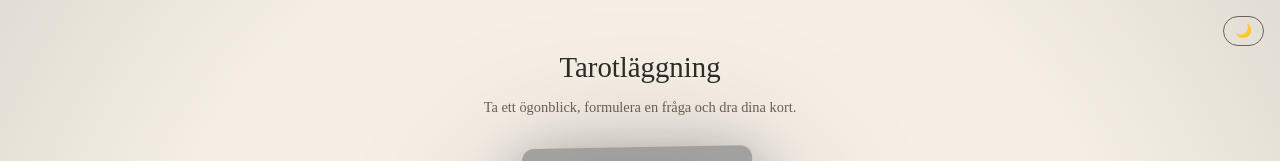
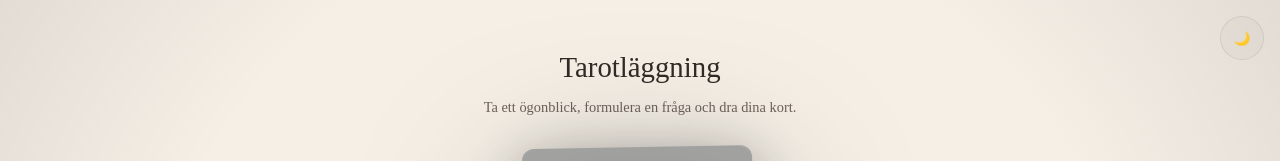
Before and after one commit to Hilden202/tarot-app, a SvelteKit app: page / in a window 1280 px wide. Shown: the top 161 px of the page. Built offline with nearby package versions, Linux system fonts and the light colour scheme; grey boxes are pictures that could not be loaded.

Commit message:
Refactor theme system and fix toggle reactivity (Svelte 5 runes)

```diff
--- /dev/null
+++ b/src/app.css
@@ -0,0 +1,59 @@
+/* 🌿 CLEAN */
+body[data-theme='clean'] {
+  --bg-color: #f5efe6;
+  --text-color: #2f2a25;
+  --muted-color: #6b6258;
+  --surface-color: #ffffff;
+  --card-border: rgba(0, 0, 0, 0.08);
+
+  --accent-light: #4f7570;
+  --accent-dark: #2f4b48;
+  --accent-text: #f5efe6;
+
+  background: var(--bg-color);
+  color: var(--text-color);
+}
+
+/* 🔥 SOUL */
+body[data-theme='soul'] {
+  --bg-color: #121a1b;
+  --text-color: #e8e2d8;
+  --muted-color: #b7ada1;
+  --surface-color: rgba(255, 255, 255, 0.06);
+  --card-border: rgba(255, 255, 255, 0.08);
+
+  --accent-light: #d8bb73;
+  --accent-dark: #a88d4e;
+  --accent-text: #121a1b;
+
+  background: radial-gradient(
+    circle at top center,
+    #1c2626 0%,
+    #121a1b 60%,
+    #0e1415 100%
+  );
+  color: var(--text-color);
+}
+
+/* 🎛 Theme-specific toggle styling */
+
+body[data-theme='clean'] .theme-toggle {
+	background: rgba(0, 0, 0, 0.02);
+	border: 1px solid rgba(0, 0, 0, 0.08);
+}
+
+
+body[data-theme='soul'] .theme-toggle {
+	background: rgba(255, 255, 255, 0.04);
+	border: 1px solid rgba(255, 255, 255, 0.15);
+
+	box-shadow:
+		0 0 8px rgba(216, 187, 115, 0.3),
+		0 0 20px rgba(216, 187, 115, 0.15);
+}
+
+body[data-theme='soul'] .theme-toggle:hover {
+	box-shadow:
+		0 0 12px rgba(216, 187, 115, 0.5),
+		0 0 28px rgba(216, 187, 115, 0.25);
+}
--- a/src/app.html
+++ b/src/app.html
@@ -8,9 +8,11 @@
 		<link rel="icon" href="%sveltekit.assets%/favicon.ico" sizes="any" />
 		<link rel="apple-touch-icon" href="%sveltekit.assets%/apple-touch-icon.png" />
 		<link rel="manifest" href="%sveltekit.assets%/manifest.webmanifest" />
+
 		%sveltekit.head%
 	</head>
-	<body data-sveltekit-preload-data="hover">
+
+	<body data-sveltekit-preload-data="hover" data-theme="clean">
 		<div style="display: contents">%sveltekit.body%</div>
 	</body>
 </html>
--- a/src/routes/+layout.svelte
+++ b/src/routes/+layout.svelte
@@ -1,21 +1,35 @@
 <script lang="ts">
+	import '../app.css';
 	import { onMount } from 'svelte';
+	import { browser } from '$app/environment';
 
 	let { children } = $props();
-	let theme: 'clean' | 'soul' = 'clean';
+	let theme = $state<'clean' | 'soul'>('clean');
 
 	function toggleTheme() {
 		theme = theme === 'clean' ? 'soul' : 'clean';
-		document.body.dataset.theme = theme;
+
+		if (browser) {
+			document.body.dataset.theme = theme;
+		}
+
+		console.log('theme state:', theme);
 	}
 
 	onMount(() => {
+		if (!browser) return;
+
+		const existing = document.body.dataset.theme as 'clean' | 'soul' | undefined;
+
+		theme = existing ?? 'clean';
 		document.body.dataset.theme = theme;
 	});
 </script>
 
-<button class="theme-toggle" on:click={toggleTheme}>
-	{theme === 'clean' ? '🌙' : '☀️'}
+<button class="theme-toggle" on:click={toggleTheme} aria-label="Toggle theme">
+	<span class="icon" aria-hidden="true">
+		{theme === 'clean' ? '🌙' : '☀️'}
+	</span>
 </button>
 
 {@render children()}
@@ -40,51 +54,51 @@
 			color 0.4s ease,
 			background-color 0.6s ease;
 	}
-
-	/* 🌿 CLEAN */
-	:global(body[data-theme='clean']) {
-		--bg-color: #f5efe6;
-		--text-color: #2f2a25;
-		--muted-color: #6b6258;
-		--surface-color: #ffffff;
-		--card-border: rgba(0, 0, 0, 0.08);
-
-		--accent-light: #4f7570;
-		--accent-dark: #2f4b48;
-		--accent-text: #f5efe6;
-		--accent-text-shadow: 0 1px 2px rgba(0, 0, 0, 0.4);
-
-		background: var(--bg-color);
-		color: var(--text-color);
-	}
-
-	/* 🔥 SOUL */
-	:global(body[data-theme='soul']) {
-		--bg-color: #121a1b;
-		--text-color: #e8e2d8;
-		--muted-color: #b7ada1;
-		--surface-color: rgba(255, 255, 255, 0.06);
-		--card-border: rgba(255, 255, 255, 0.08);
-
-		--accent-light: #d8bb73;
-		--accent-dark: #a88d4e;
-		--accent-text: #121a1b;
-		--accent-text-shadow: 0 1px 2px rgba(255, 255, 255, 0.25);
-
-		background: radial-gradient(circle at top center, #1c2626 0%, #121a1b 60%, #0e1415 100%);
-		color: var(--text-color);
-	}
-
 	.theme-toggle {
 		position: fixed;
 		top: 1rem;
 		right: 1rem;
 		z-index: 1000;
+
+		display: flex;
+		align-items: center;
+		justify-content: center;
+
+		width: 44px;
+		height: 44px;
+
+		border-radius: 999px;
+		border: 1px solid currentColor;
+
 		background: transparent;
-		border: 1px solid var(--muted-color);
 		color: var(--text-color);
-		padding: 0.4rem 0.7rem;
-		border-radius: 20px;
+
 		cursor: pointer;
+
+		transition:
+			background 0.25s ease,
+			border-color 0.25s ease,
+			transform 0.15s ease,
+			box-shadow 0.3s ease;
+	}
+
+	.theme-toggle:hover {
+		background: var(--accent-light);
+		color: var(--accent-text);
+		border-color: var(--accent-light);
+		transform: translateY(-1px);
+	}
+
+	.theme-toggle:active {
+		transform: translateY(0);
+	}
+
+	.icon {
+		display: inline-block;
+		transition: transform 0.3s ease;
+	}
+
+	.theme-toggle:hover .icon {
+		transform: rotate(15deg) scale(1.1);
 	}
 </style>
--- a/src/routes/+page.svelte
+++ b/src/routes/+page.svelte
@@ -157,24 +157,6 @@
 		inset: 0;
 		pointer-events: none;
 		background: radial-gradient(circle at center, transparent 65%, rgba(0, 0, 0, 0.08) 100%);
-	}
-
-	.theme-toggle {
-		position: absolute;
-		top: 1rem;
-		right: 1rem;
-		background: transparent;
-		border: 1px solid var(--muted-color);
-		color: var(--text-color);
-		padding: 0.3rem 0.6rem;
-		border-radius: 20px;
-		cursor: pointer;
-		transition: all 0.3s ease;
-	}
-
-	.theme-toggle:hover {
-		background: var(--accent-color);
-		color: var(--bg-color);
 	}
 
 	.status {
```
Lines whose indentation alone changed are shown as unchanged.
